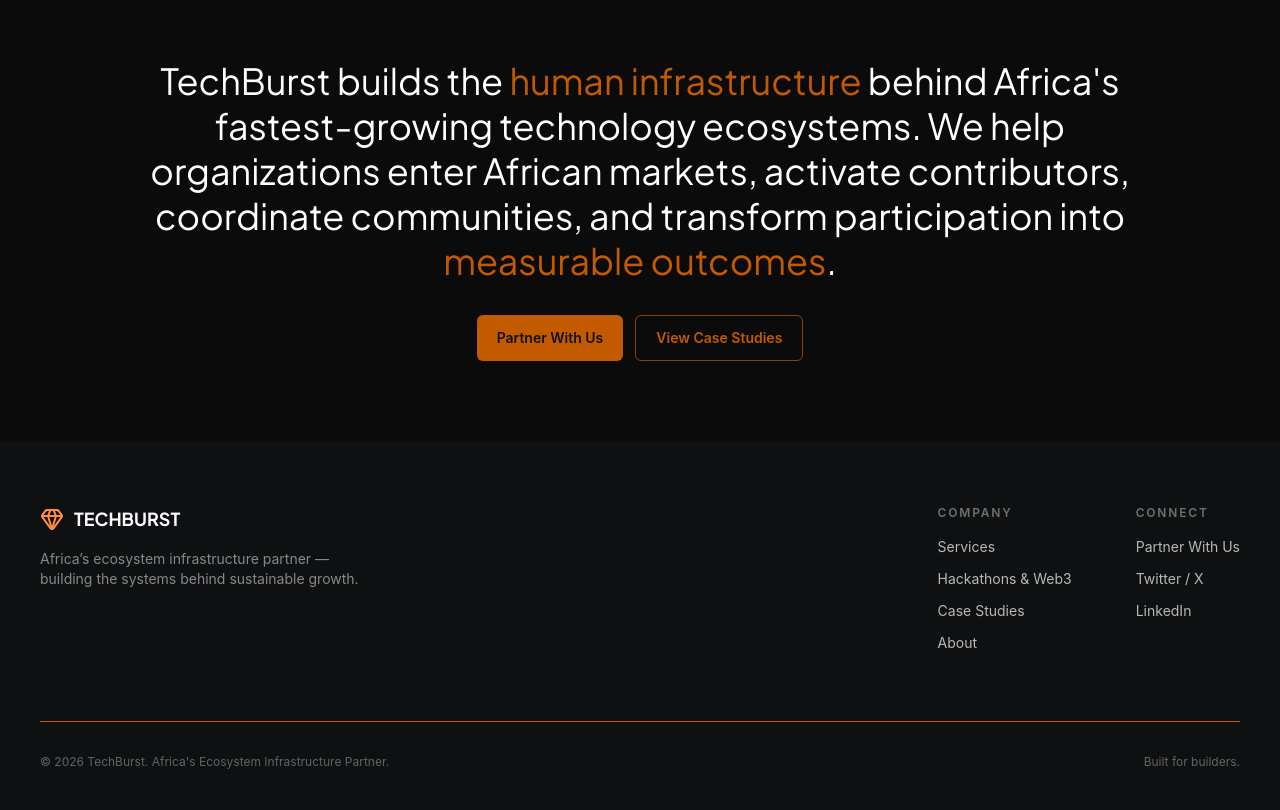
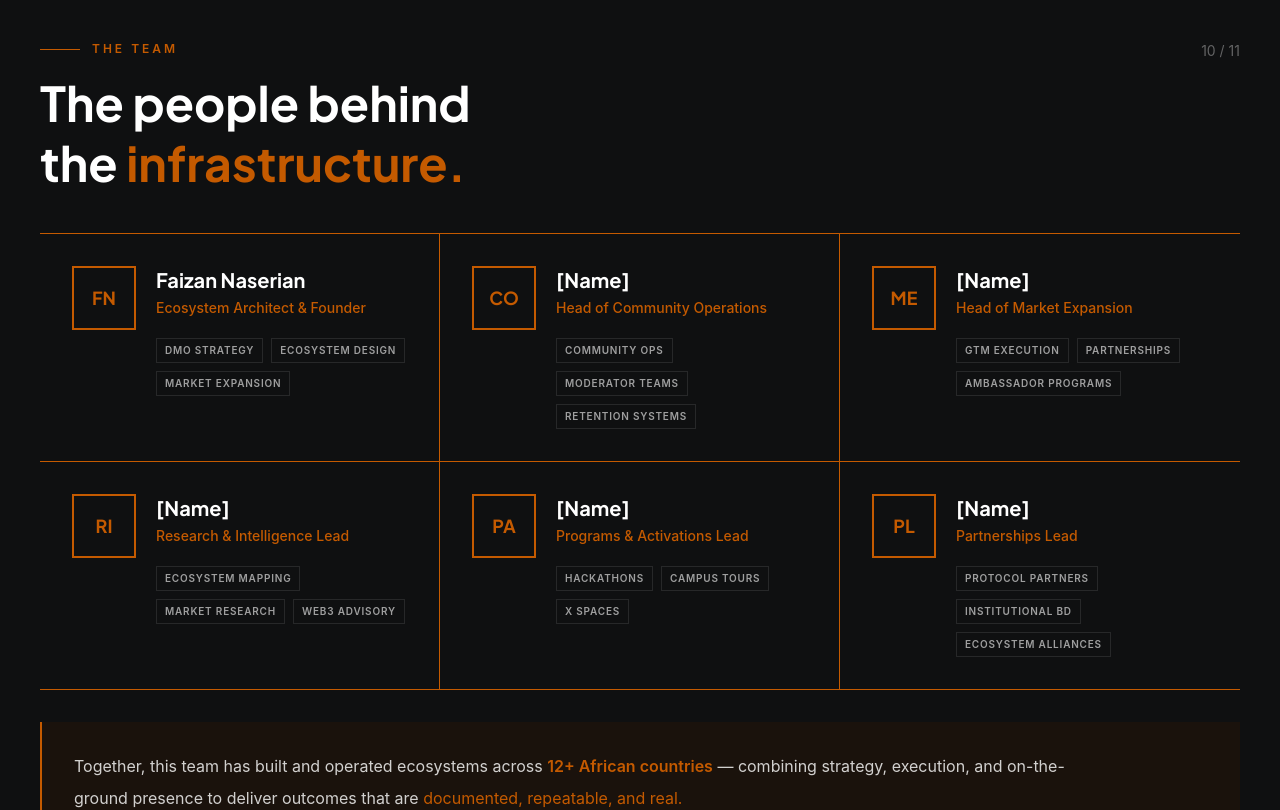
Before and after one commit to wisdomchinecherem/techburst, a Next.js app: page / in a window 1280 px wide. Shown: the part 6000-6810 px from the top of the page. Built offline with nearby package versions, Linux system fonts and the light colour scheme.

Commit message:
team setion

```diff
--- a/app/page.tsx
+++ b/app/page.tsx
@@ -9,6 +9,7 @@
 import ServicesSection from "./ui/ServicesSection";
 import StatsSection from "./ui/StatsSection";
 import "./globals.css";
+import TeamSection from "./ui/TeamSection";
 
 export default function Page() {
   return (
@@ -22,6 +23,7 @@
       <CaseStudiesSection />
       <PartnersSection />
       <AboutSection />
+      <TeamSection />
       <section className="border-t border-border bg-[#0B0B0B] px-6 py-16 sm:px-10 sm:py-20">
         <div className="mx-auto max-w-5xl text-center">
           <blockquote className="font-display text-2xl leading-tight text-white sm:text-3xl md:text-4xl">
--- /dev/null
+++ b/app/ui/TeamSection.tsx
@@ -0,0 +1,127 @@
+"use client";
+
+const teamMembers = [
+  {
+    initials: "FN",
+    name: "Faizan Naserian",
+    role: "Ecosystem Architect & Founder",
+    tags: ["DMO Strategy", "Ecosystem Design", "Market Expansion"],
+  },
+  {
+    initials: "CO",
+    name: "[Name]",
+    role: "Head of Community Operations",
+    tags: ["Community Ops", "Moderator Teams", "Retention Systems"],
+  },
+  {
+    initials: "ME",
+    name: "[Name]",
+    role: "Head of Market Expansion",
+    tags: ["GTM Execution", "Partnerships", "Ambassador Programs"],
+  },
+  {
+    initials: "RI",
+    name: "[Name]",
+    role: "Research & Intelligence Lead",
+    tags: ["Ecosystem Mapping", "Market Research", "Web3 Advisory"],
+  },
+  {
+    initials: "PA",
+    name: "[Name]",
+    role: "Programs & Activations Lead",
+    tags: ["Hackathons", "Campus Tours", "X Spaces"],
+  },
+  {
+    initials: "PL",
+    name: "[Name]",
+    role: "Partnerships Lead",
+    tags: ["Protocol Partners", "Institutional BD", "Ecosystem Alliances"],
+  },
+];
+
+export default function TeamSection() {
+  return (
+    <section className="border-b border-border px-6 py-10 sm:px-10 sm:py-16">
+      <div className="mx-auto max-w-7xl">
+        {/* Header */}
+        <div className="flex items-start justify-between">
+          <div>
+            <div className="mb-4 flex items-center gap-3">
+              <div className="h-px w-10 bg-orange" />
+              <p className="text-xs font-semibold uppercase tracking-[0.25em] text-orange">
+                The Team
+              </p>
+            </div>
+
+            <h2 className="max-w-2xl font-display text-4xl font-bold leading-tight text-white sm:text-5xl">
+              The people behind
+              <br />
+              the <span className="text-orange">infrastructure.</span>
+            </h2>
+          </div>
+
+          <span className="text-sm text-white/35">10 / 11</span>
+        </div>
+
+        {/* Divider */}
+        <div className="mt-10 h-px bg-border" />
+
+        {/* Grid */}
+        <div className="grid md:grid-cols-2 lg:grid-cols-3">
+          {teamMembers.map((member) => (
+            <div
+              key={member.initials}
+              className="border-b border-border p-8 lg:border-r [&:nth-child(3n)]:border-r-0"
+            >
+              <div className="flex gap-5">
+                {/* Image Placeholder */}
+                <div className="flex h-16 w-16 shrink-0 items-center justify-center border-2 border-orange bg-black">
+                  <span className="font-display text-lg font-bold text-orange">
+                    {member.initials}
+                  </span>
+                </div>
+
+                {/* Info */}
+                <div className="flex-1">
+                  <h3 className="font-display text-xl font-bold text-white">
+                    {member.name}
+                  </h3>
+
+                  <p className="mt-1 text-sm font-medium text-orange">
+                    {member.role}
+                  </p>
+
+                  <div className="mt-5 flex flex-wrap gap-2">
+                    {member.tags.map((tag) => (
+                      <span
+                        key={tag}
+                        className="border border-white/10 bg-black px-2 py-1 text-[10px] font-semibold uppercase tracking-[0.08em] text-white/60"
+                      >
+                        {tag}
+                      </span>
+                    ))}
+                  </div>
+                </div>
+              </div>
+            </div>
+          ))}
+        </div>
+
+        {/* Bottom Callout */}
+        <div className="mt-8 border-l-2 border-orange bg-[#1A120C] px-8 py-7">
+          <p className="max-w-5xl text-base leading-8 text-white/80">
+            Together, this team has built and operated ecosystems across{" "}
+            <span className="font-semibold text-orange">
+              12+ African countries
+            </span>{" "}
+            — combining strategy, execution, and on-the-ground presence to
+            deliver outcomes that are{" "}
+            <span className="text-orange">
+              documented, repeatable, and real.
+            </span>
+          </p>
+        </div>
+      </div>
+    </section>
+  );
+}
```
Also changed, not shown: app/WhatsApp Image 2026-07-05 at 8.47.23 AM.jpeg (added).
